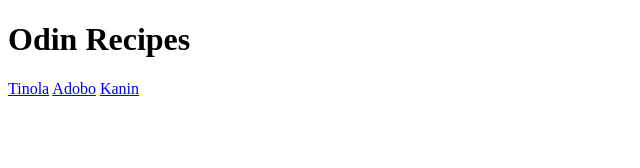
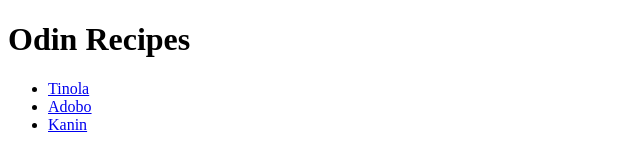
Before and after one commit to Void-Gab/odin-recipes, a plain HTML site: page index.html in a window 1280 px wide. Shown: the whole page, without its empty margins (0-640 px from the left). Drawn offline with Linux system fonts and the light colour scheme.

Commit message:
Fix menu from independent a tags to unordered list

```diff
--- a/index.html
+++ b/index.html
@@ -8,8 +8,13 @@
 </head>
 <body>
     <h1>Odin Recipes</h1>
-    <a href="recipes/tinola.html">Tinola</a>
-    <a href="recipes/adobo.html">Adobo</a>
-    <a href="recipes/kanin.html">Kanin</a>
+    <ul>
+        <li><a href="recipes/tinola.html">Tinola</a></li>
+        <li><a href="recipes/adobo.html">Adobo</a></li>
+        <li><a href="recipes/kanin.html">Kanin</a></li>
+    </ul>
+
+
+
 </body>
 </html>
```
